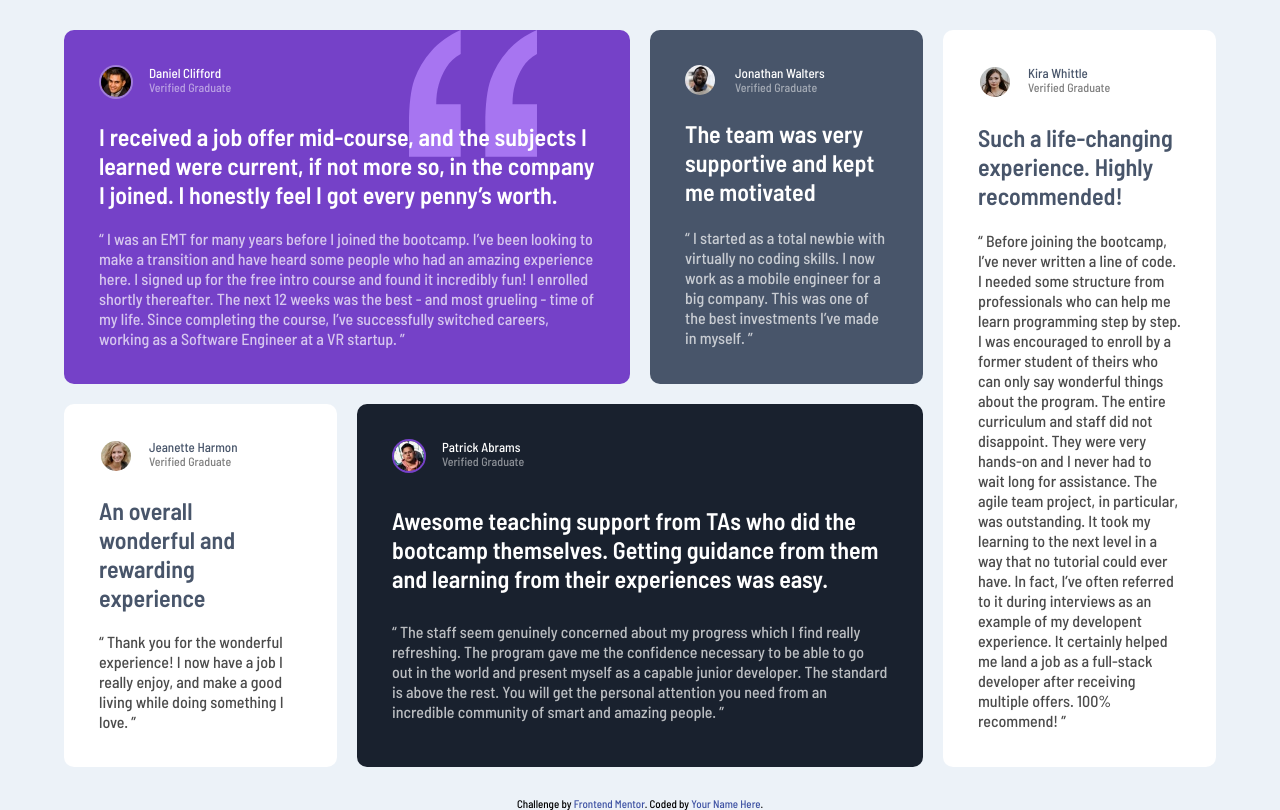
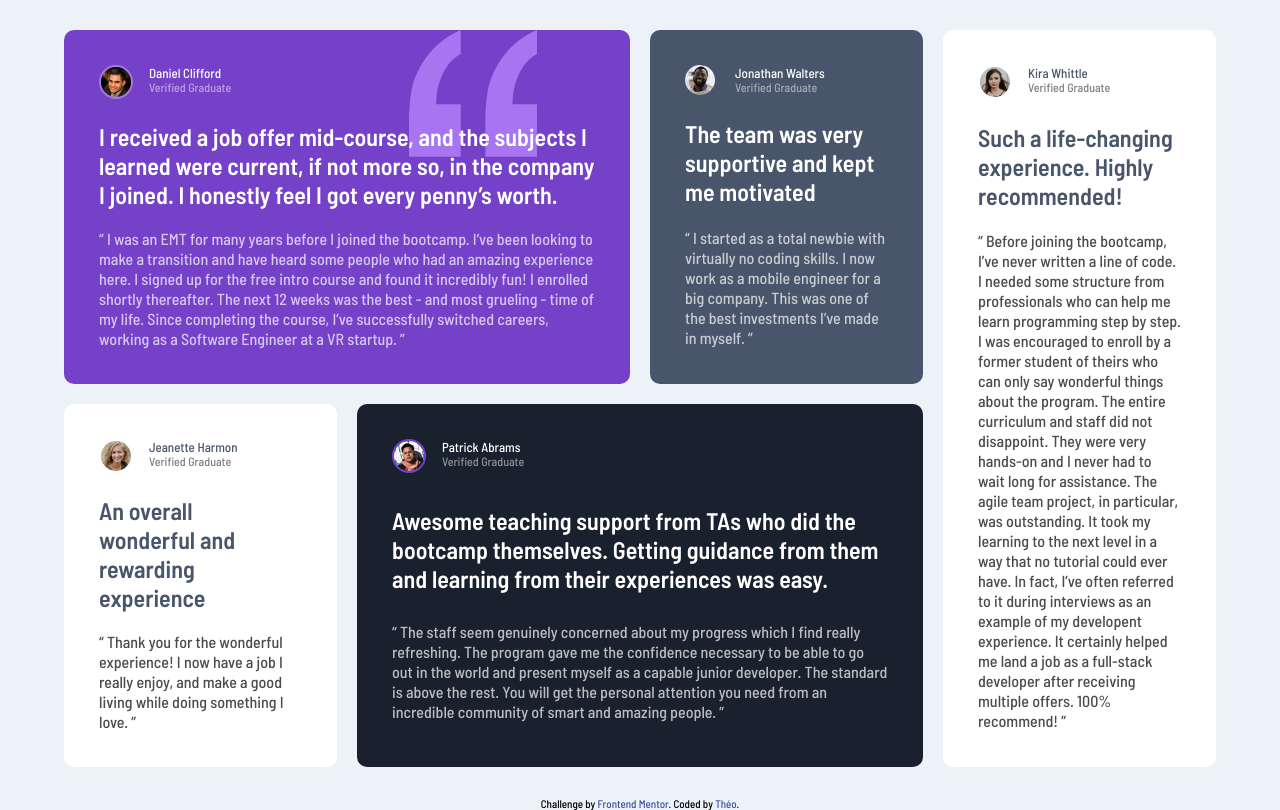
Before and after one commit to TheoChrn/testimonials-grid-section-main, a website: page index.html in a window 1280 px wide. Drawn offline with Linux system fonts and the light colour scheme.

Commit message:
Added link to github repo

```diff
--- a/index.html
+++ b/index.html
@@ -101,7 +101,7 @@
     </section>
     <div class="attribution">
       Challenge by <a href="https://www.frontendmentor.io?ref=challenge" target="_blank">Frontend Mentor</a>.
-      Coded by <a href="#">Your Name Here</a>.
+      Coded by <a href="https://github.com/Volturuss?tab=repositories">Théo</a>.
     </div>
   </main>
 </body>
```
